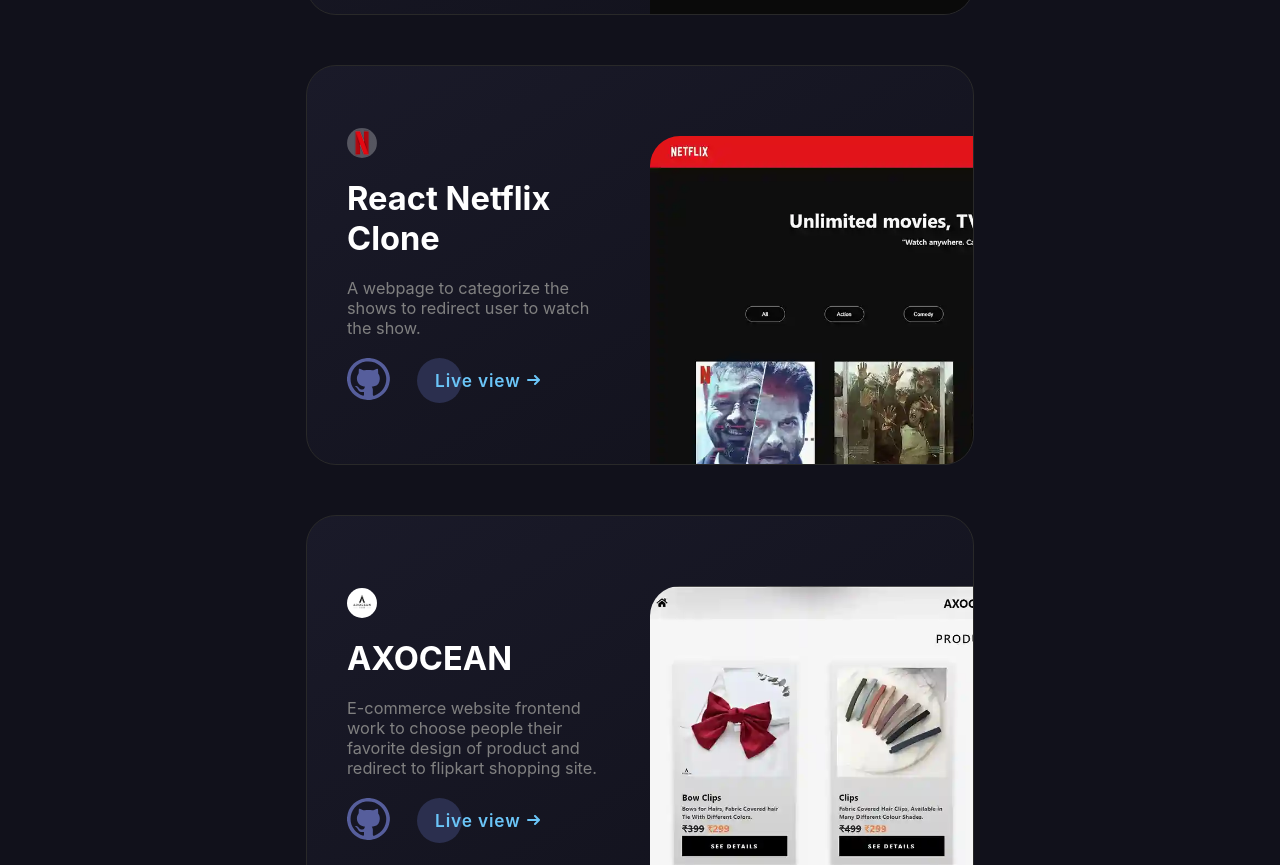
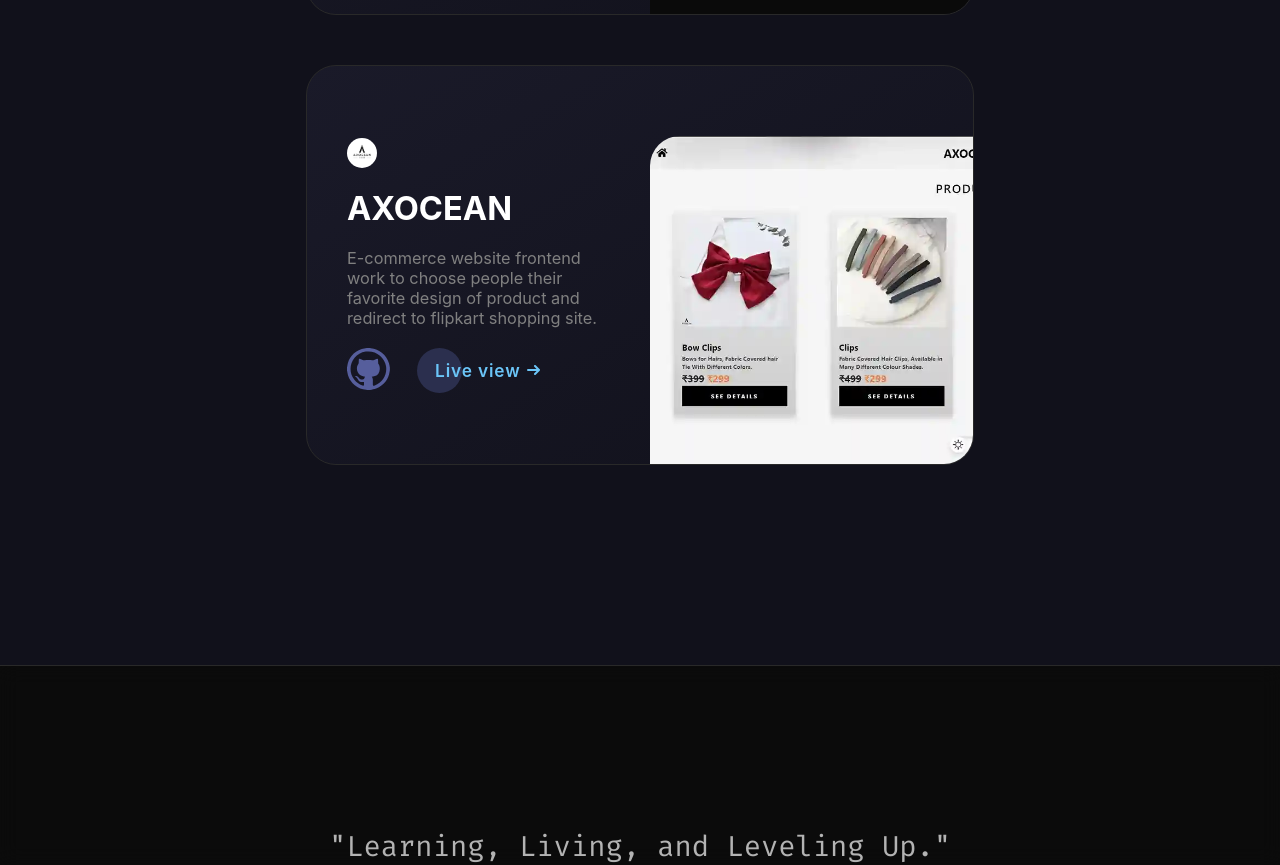
Before and after one commit to bohdan0329/bohdan0329.github.io, a plain HTML site: page index.html in a window 1280 px wide. Shown: the part 4846-5711 px from the top of the page. Drawn offline with nearby package versions, Linux system fonts and the light colour scheme; a web font is replaced by a local one.

Commit message:
Made changes

```diff
--- a/index.html
+++ b/index.html
@@ -1,47 +1,7 @@
 <!DOCTYPE html>
 <html lang="en">
-<!--
-
-██╗░░░██╗██╗███╗░░██╗░█████╗░██████╗░
-██║░░░██║██║████╗░██║██╔══██╗██╔══██╗
-╚██╗░██╔╝██║██╔██╗██║██║░░██║██║░░██║
-░╚████╔╝░██║██║╚████║██║░░██║██║░░██║
-░░╚██╔╝░░██║██║░╚███║╚█████╔╝██████╔╝
-░░░╚═╝░░░╚═╝╚═╝░░╚══╝░╚════╝░╚═════╝░
-░░░░░██╗░█████╗░███╗░░██╗░██████╗░██╗██████╗░
-░░░░░██║██╔══██╗████╗░██║██╔════╝░██║██╔══██╗
-░░░░░██║███████║██╔██╗██║██║░░██╗░██║██║░░██║
-██╗░░██║██╔══██║██║╚████║██║░░╚██╗██║██║░░██║
-╚█████╔╝██║░░██║██║░╚███║╚██████╔╝██║██████╔╝
-░╚════╝░╚═╝░░╚═╝╚═╝░░╚══╝░╚═════╝░╚═╝╚═════╝░
-What are you doing here?! you sneaky developer...
--->
 
 <head>
-  <!-- don't forget to remove this >>>>(google tag manager) script, if you are using this page/code -->
-  <!-- don't forget to remove this >>>>(google tag manager) script, if you are using this page/code -->
-  <!-- don't forget to remove this >>>>(google tag manager) script, if you are using this page/code -->
-  <!-- don't forget to remove this >>>>(google tag manager) script, if you are using this page/code -->
-  <!-- Google tag (gtag.js) -->
-  <script async src="https://www.googletagmanager.com/gtag/js?id=G-YMWDE0VTD3"></script>
-  <script>
-    window.dataLayer = window.dataLayer || [];
-    function gtag() {
-      dataLayer.push(arguments);
-    }
-    gtag("js", new Date());
-
-    gtag("config", "G-YMWDE0VTD3");
-  </script>
-  <!-- don't forget to remove this >>(google site verification meta tag) tag, if you are using this page/code -->
-  <!-- don't forget to remove this >>(google site verification meta tag) tag, if you are using this page/code -->
-  <!-- don't forget to remove this >>(google site verification meta tag) tag, if you are using this page/code -->
-  <!-- don't forget to remove this >>(google site verification meta tag) tag, if you are using this page/code -->
-  <meta name="google-site-verification" content="zMNl24ruDnyqiliYwKNU_r09OkPCDKz0kMBtF9nqiCc" />
-  <!-- don't forget to remove this >>(google site verification meta tag) tag, if you are using this page/code -->
-  <!-- don't forget to remove this >>(google site verification meta tag) tag, if you are using this page/code -->
-  <!-- don't forget to remove this >>(google site verification meta tag) tag, if you are using this page/code -->
-
   <meta charset="UTF-8" />
   <meta http-equiv="X-UA-Compatible" content="IE=edge" />
   <meta name="viewport" content="width=device-width, initial-scale=1.0" />
@@ -531,37 +491,6 @@
           </div>
 
           <!-- ---------------------- -->
-          <div class="project-box-wrapper" data-aos="fade-up">
-            <div class="project-box project-box3" id="project-box3">
-              <div class="info-div">
-                <img src="src/ico/netflixfavicon.ico" alt="netflix website favicon" class="faviconforProject" />
-                <article class="ProjectHeading">React Netflix Clone</article>
-                <p class="ProjectDescription">
-                  A webpage to categorize the shows to redirect user to watch
-                  the show.
-                </p>
-                <div class="project-buttons">
-                  <a href="https://github.com/vinodjangid07/Netflix-clone" target="_blank" class="github-redirect"
-                    aria-label="Visit Netflix clone on GitHub">
-                    <img src="src/svg/github.svg" alt="github redirect button" />
-                  </a>
-                  <a href="https://react-project-20.netlify.app/" target="_blank" class="cta"
-                    aria-label="Visit netflix clone live">
-                    <span>Live view</span>
-                    <svg viewBox="0 0 13 10" height="10px" width="15px">
-                      <path d="M1,5 L11,5"></path>
-                      <polyline points="8 1 12 5 8 9"></polyline>
-                    </svg>
-                  </a>
-                </div>
-              </div>
-              <div class="image-div">
-                <img src="src/webp/NetflixCloneProject.webp" alt="netflix clone website preview image" />
-              </div>
-            </div>
-          </div>
-
-          <!-- ---------------------- -->
 
           <div class="project-box-wrapper" data-aos="fade-up">
             <div class="project-box project-box1" id="project-box1">
```
Also changed, not shown: src/webp/NetflixCloneProject.webp (deleted).
